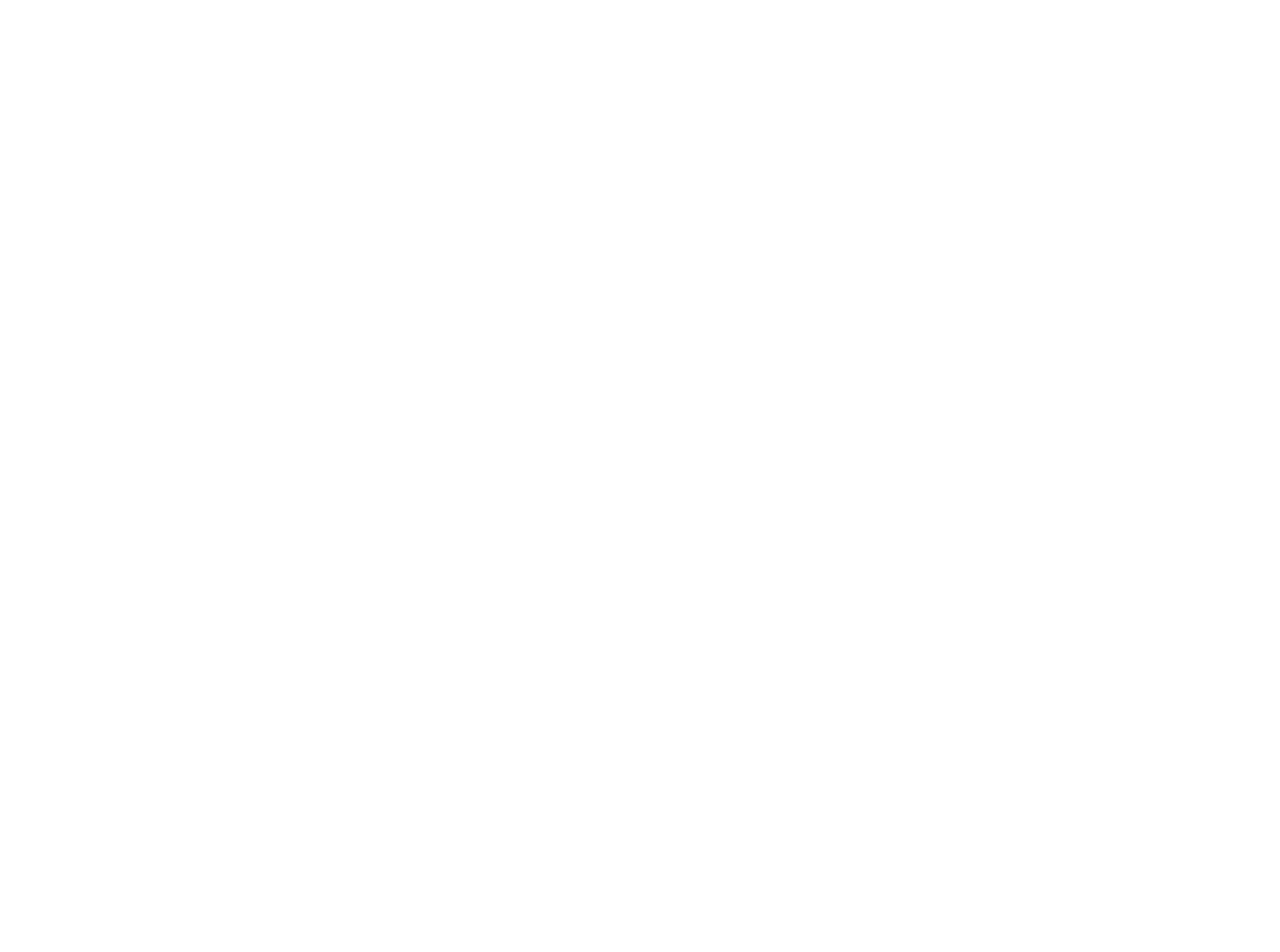
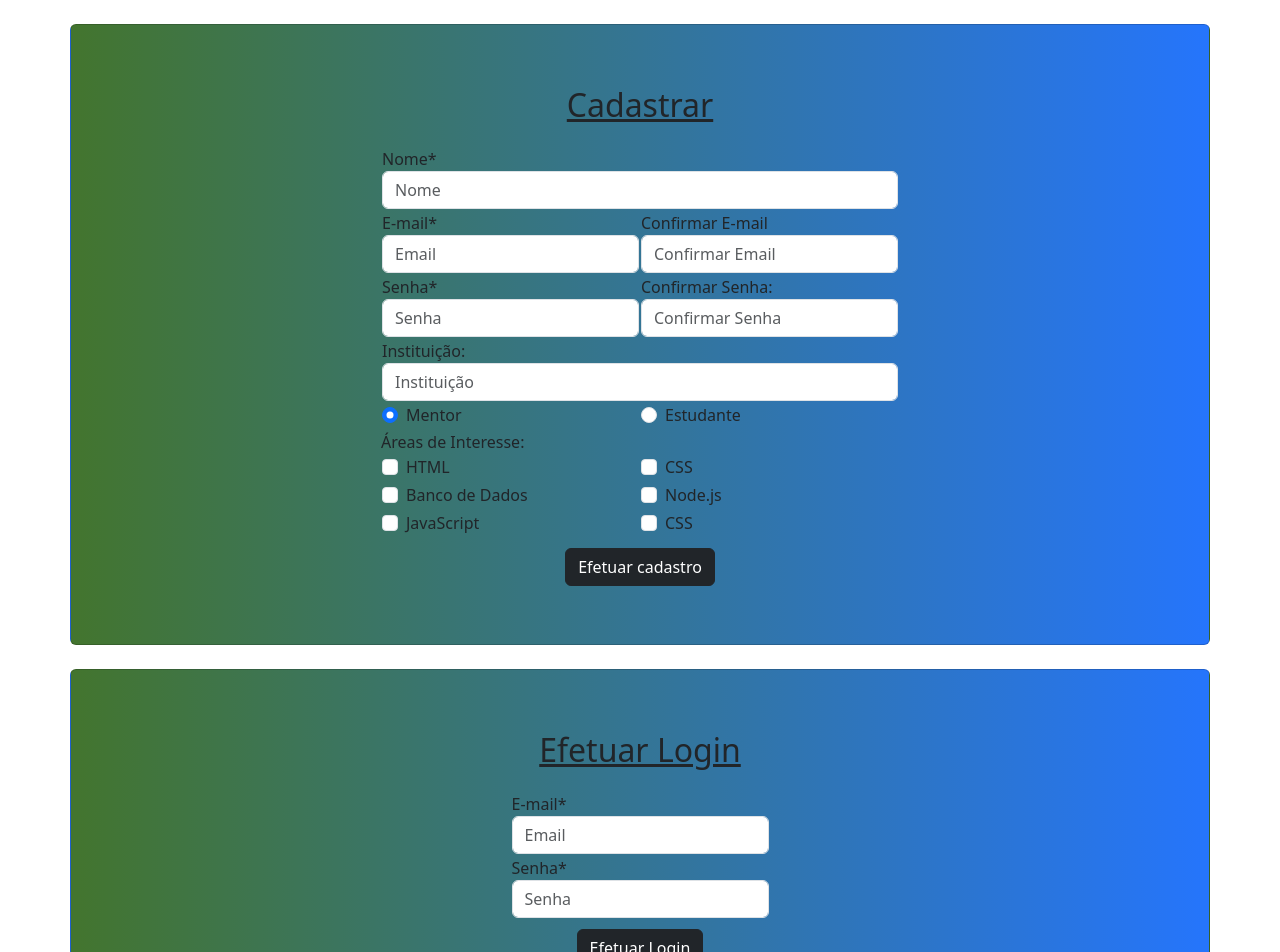
Before and after one commit to Nickolaz47/hackathon, a React (Create React App) app in the folder client/: page /login in a window 1280 px wide. Shown: the top 952 px of the page. Before the commit the page ends 800 px from the top, so only its background shows below. Built offline with nearby package versions, Linux system fonts and the light colour scheme.

Commit message:
Inclusão do html da pagina de cadastro e login

```diff
--- a/client/src/App.js
+++ b/client/src/App.js
@@ -1,9 +1,14 @@
 import './App.css';
+import Formulario from './components/Form';
+import Login from './pages/Login/Login';
 
-function App() {
+
+const App = () => {
   return (
-    <div className="App">
-    </div>
+          <>
+            <Formulario />
+            <Login  />
+          </>
   );
 }
 
--- /dev/null
+++ b/client/src/components/Form.js
@@ -0,0 +1,166 @@
+import React from 'react';
+
+import {
+  Label,
+  FormGroup,
+  Input,
+  Card
+} from "reactstrap";
+
+
+const Formulario = () => {
+
+    return (
+
+
+       <Card className='mt-md-4  container py-5  gradient-custom align-items-center p-3 bg-secondary'>
+       <h2 className='text-center title'>Cadastrar</h2>
+        <form>
+            <table>
+
+                <tr>
+
+                    <td colSpan={2}>
+                    <div className="form-group">
+                    <label>Nome*</label>
+                    <input className="form-control" placeholder="Nome" required/>
+                    </div> </td>
+
+                </tr>
+
+            <tr>
+                    <td>
+                        <div>
+                            <label for="exampleInputEmail1">E-mail*</label>
+                            <input type="email" className="form-control" id="exampleInputEmail1" placeholder="Email" required/>
+                        </div>
+                    </td>
+
+                    <td>
+                        <div>
+                        <label for="exampleInputEmail1">Confirmar E-mail</label>
+                        <input type="email" className="form-control" id="exampleInputEmail1" placeholder="Confirmar Email" required/>
+                        </div>
+                    </td>
+
+            </tr>
+
+
+        <tr>
+
+        <td>
+        <div className="form-group">
+          <label for="exampleInputPassword1">Senha*</label>
+          <input type="password" className="form-control" id="exampleInputPassword1" placeholder="Senha" required/>
+          </div>
+          </td>
+
+          <td>
+            <div>
+          <label for="exampleInputPassword1">Confirmar Senha:</label>
+          <input type="password" className="form-control" id="exampleInputPassword1" placeholder="Confirmar Senha" required/>
+          </div>
+          </td>
+
+
+        </tr>
+
+        <tr>
+
+                <td colSpan={2}>
+                <div className="form-group">
+                <label>Instituição:</label>
+                <input className="form-control" placeholder="Instituição"/>
+                </div> </td>
+
+        </tr>
+
+        <tr>
+
+           <td>
+            <div class="form-check">
+              <input type="radio" class="form-check-input" id="radio1" name="optradio" value="option1" checked/>Mentor
+              <label class="form-check-label" for="radio1"></label>
+            </div>
+
+            </td>
+
+            <td>
+            <div class="form-check">
+              <input type="radio" class="form-check-input" id="radio2" name="optradio" value="option2"/>Estudante
+              <label class="form-check-label" for="radio2"></label>
+            </div>
+            </td>
+
+        </tr>
+
+
+        <tr colSpan={2}>
+          Áreas de Interesse:
+        </tr>
+        <tr>
+              <td>
+                <div class="form-check">
+                   <input class="form-check-input" type="checkbox" id="check1" name="option1" value="something" />
+                   <label class="form-check-label">HTML</label>
+                </div>
+              </td>
+
+              <td>
+                <div class="form-check">
+                   <input class="form-check-input" type="checkbox" id="check1" name="option1" value="something" />
+                   <label class="form-check-label">CSS</label>
+                </div>
+              </td>
+        </tr>
+
+        <tr>
+              <td>
+                <div class="form-check">
+                   <input class="form-check-input" type="checkbox" id="check1" name="option1" value="something" />
+                   <label class="form-check-label">Banco de Dados</label>
+                </div>
+              </td>
+
+              <td>
+                <div class="form-check">
+                   <input class="form-check-input" type="checkbox" id="check1" name="option1" value="something" />
+                   <label class="form-check-label"> Node.js</label>
+                </div>
+              </td>
+        </tr>
+
+
+        <tr>
+              <td>
+                <div class="form-check">
+                   <input class="form-check-input" type="checkbox" id="check1" name="option1" value="something" />
+                   <label class="form-check-label">JavaScript</label>
+                </div>
+              </td>
+
+              <td>
+                <div class="form-check">
+                   <input class="form-check-input" type="checkbox" id="check1" name="option1" value="something" />
+                   <label class="form-check-label">CSS</label>
+                </div>
+              </td>
+        </tr>
+
+
+        </table>
+
+        <center className='center-layout'>
+          <button type="submit" className="btn btn-dark align-self-center">Efetuar cadastro</button>
+      </center>
+
+
+      </form>
+
+      </Card>
+
+      );
+  };
+
+
+export default Formulario;
--- a/client/src/pages/Login/Login.js
+++ b/client/src/pages/Login/Login.js
@@ -1,9 +1,52 @@
 import React from 'react'
+import { Card } from "reactstrap";
+
 
 const Login = () => {
-  return (
-    <div>Login</div>
-  )
-}
 
-export default Login
+    return (
+
+
+       <Card className='mt-md-4  container py-5  gradient-custom align-items-center p-3 bg-secondary'>
+       <h2 className='text-center title'>Efetuar Login</h2>
+        <form>
+            <table>
+
+                <tr>
+
+                    <td colSpan={2}>
+
+                     <div>
+                            <label for="exampleInputEmail1">E-mail*</label>
+                            <input type="email" className="form-control" id="exampleInputEmail1" placeholder="Email" required/>
+                        </div>
+                      </td>
+
+                </tr>
+
+        <td colSpan={2}>
+        <div className="form-group">
+          <label for="exampleInputPassword1">Senha*</label>
+          <input type="password" className="form-control" id="exampleInputPassword1" placeholder="Senha" required/>
+          </div>
+        </td>
+
+
+
+
+        </table>
+
+        <center className='center-layout'>
+          <button type="submit" className="btn btn-dark align-self-center">Efetuar Login</button>
+        </center>
+
+
+      </form>
+
+      </Card>
+
+      );
+  };
+
+
+export default Login;
```
